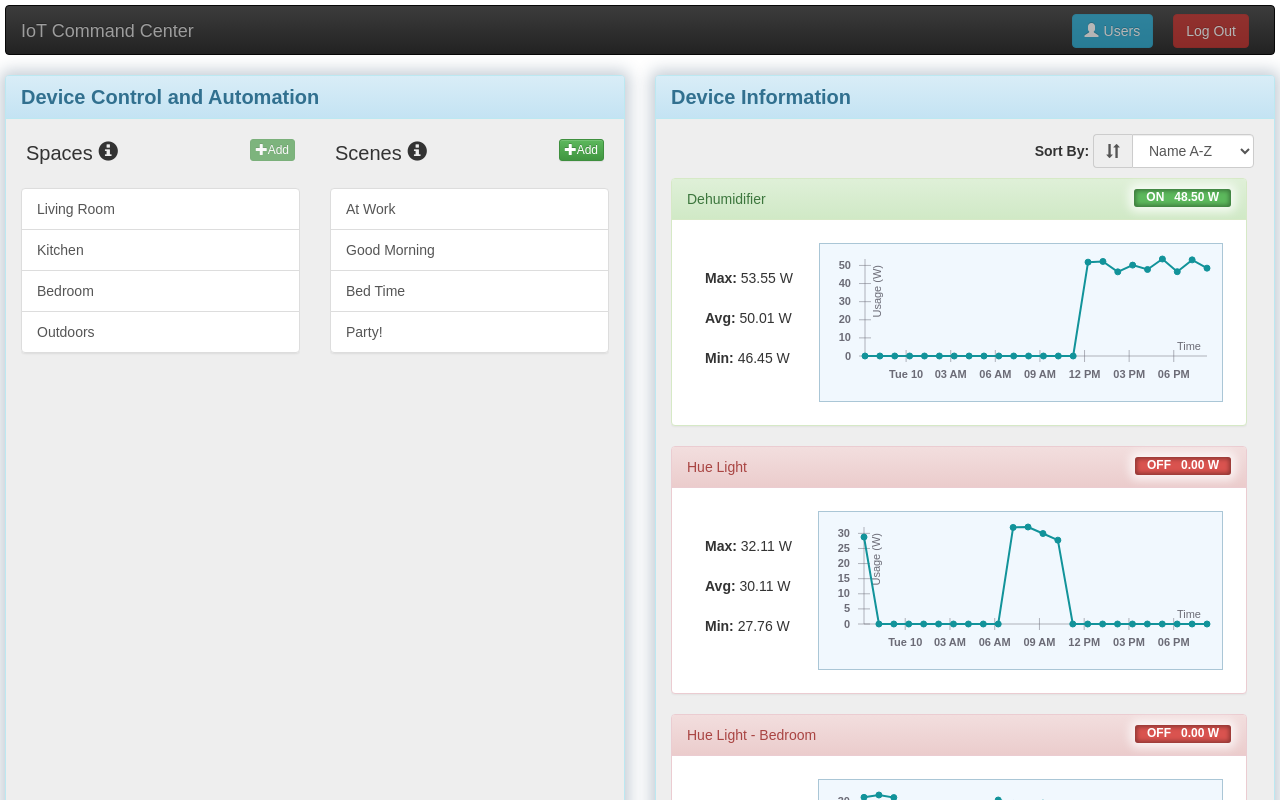
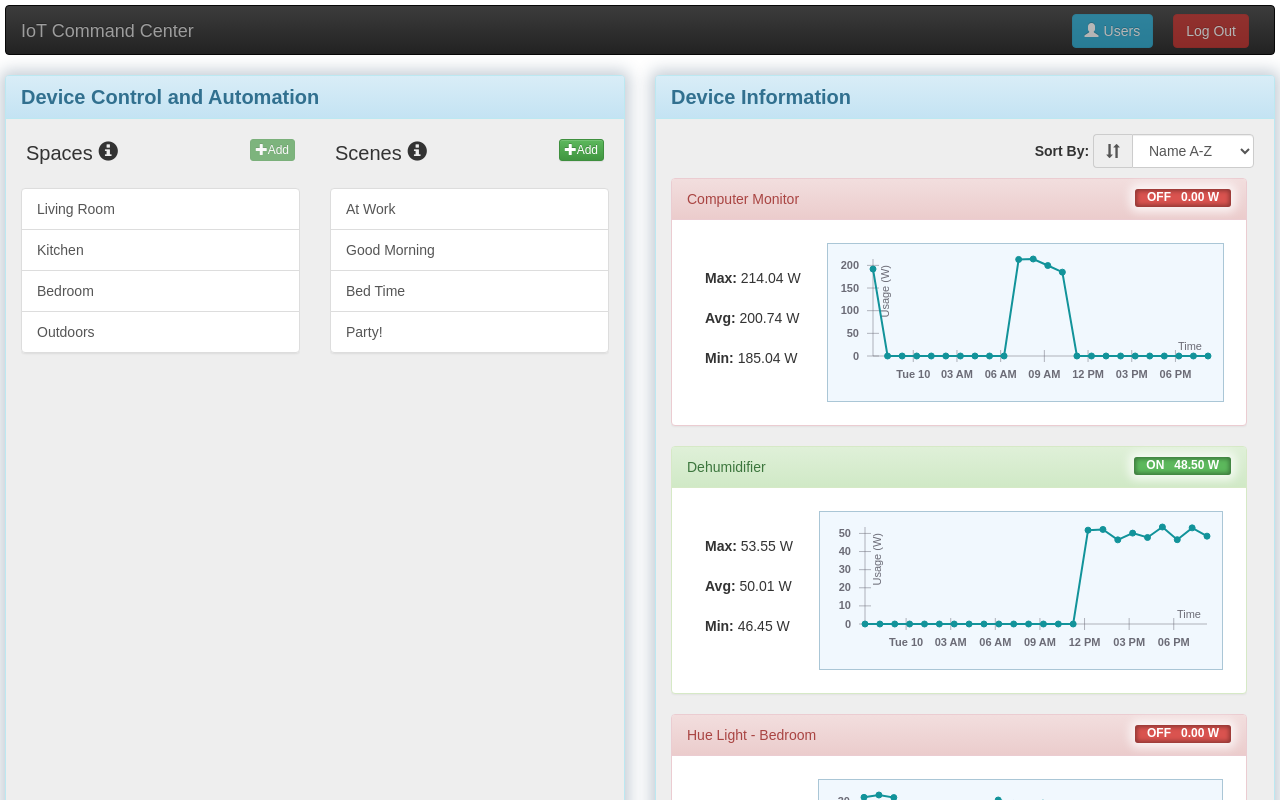
Before and after one commit to AndrewTBurks/IoTCommandCenter, a React (Create React App) app: page / in a window 1280 px wide. Built offline with nearby package versions, Linux system fonts and the light colour scheme.

Commit message:
Update a bit the default devices, spaces, scenes

```diff
--- a/src/index.js
+++ b/src/index.js
@@ -44,8 +44,8 @@ let defaultDevices = [
   },
   {
     info: {
-      name: "Hue Light",
-      normalUsage: 30
+      name: "Computer Monitor",
+      normalUsage: 200
     },
     status: "off"
   },
@@ -77,7 +77,8 @@ let defaultSpaces = [
       name: "Living Room",
         devices: [
             "Space Heater",
-            "Incandescent Lamp"
+            "Incandescent Lamp",
+            "Hue Light - Living Room"
         ]
     },
     {
@@ -90,7 +91,8 @@ let defaultSpaces = [
     {
       name: "Bedroom",
         devices: [
-            "Incandescent Lamp"
+            "Incandescent Lamp",
+            "Hue Light - Bedroom"
         ]
     },
     {
@@ -120,6 +122,7 @@ let defaultScenes = [
         name: "Bed Time",
         devices: [
             {deviceName: "Incandescent Lamp", deviceSceneStatus: "off"},
+            {deviceName: "Hue Light - Bedroom", deviceSceneStatus: "off"},
             {deviceName: "Space Heater", deviceSceneStatus: "on"}
         ]
     },
```
